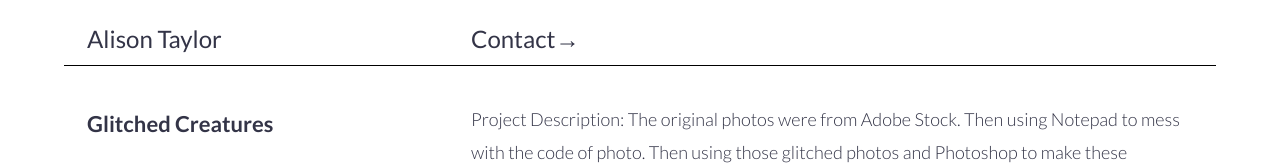
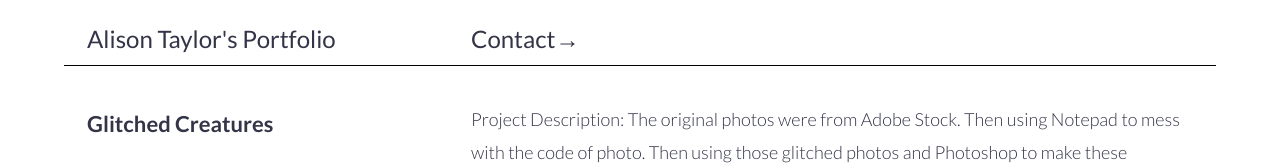
Before and after one commit to ATartist/AlisonTaylor-sPorfolio.grithub.io, a plain HTML site: page project1.html in a window 1280 px wide. Shown: the top 165 px of the page. Drawn offline with Linux system fonts and the light colour scheme.

Commit message:
Update project1.html

```diff
--- a/project1.html
+++ b/project1.html
@@ -12,7 +12,7 @@
     <div class="container">
         <div class="row nav_bar">
             <div class="col-4">
-                <a href="/">Alison Taylor</a>
+                <a href="/">Alison Taylor's Portfolio</a>
             </div>
 
             <div class="col-4">
```
